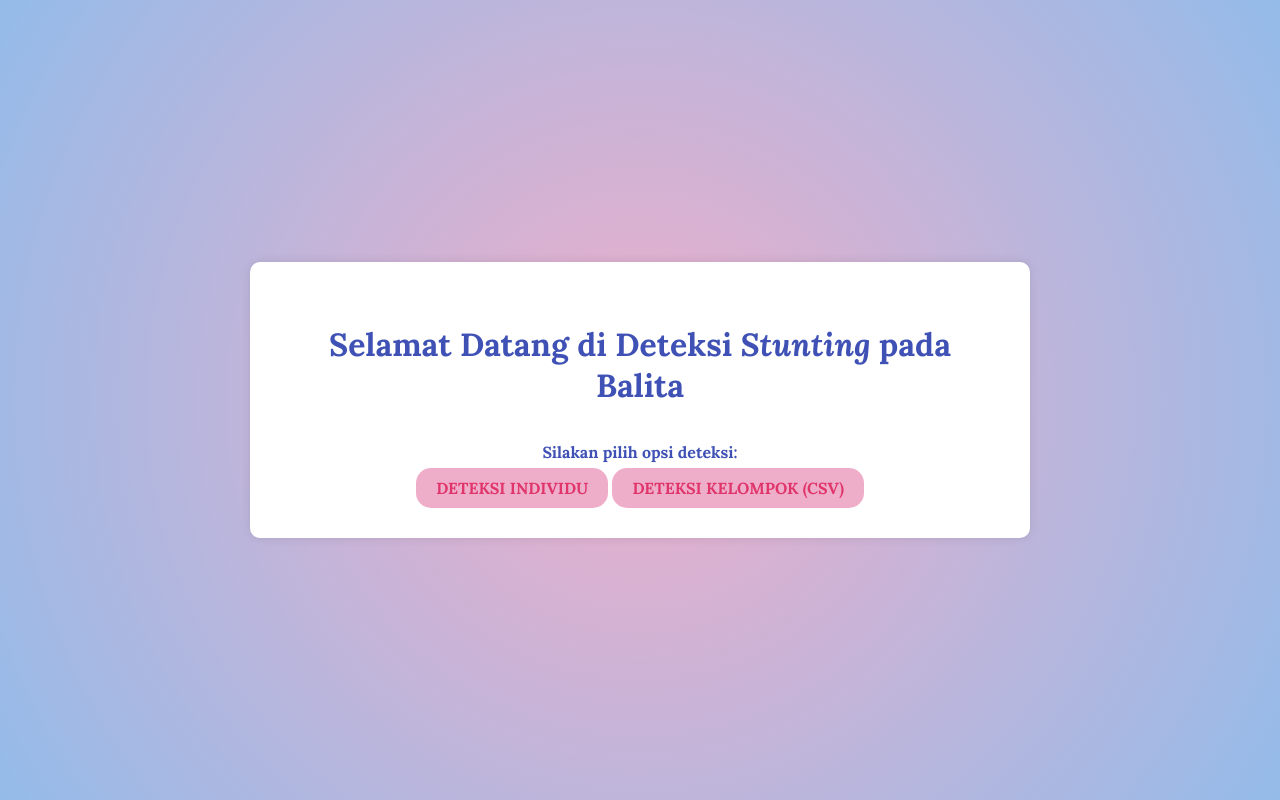
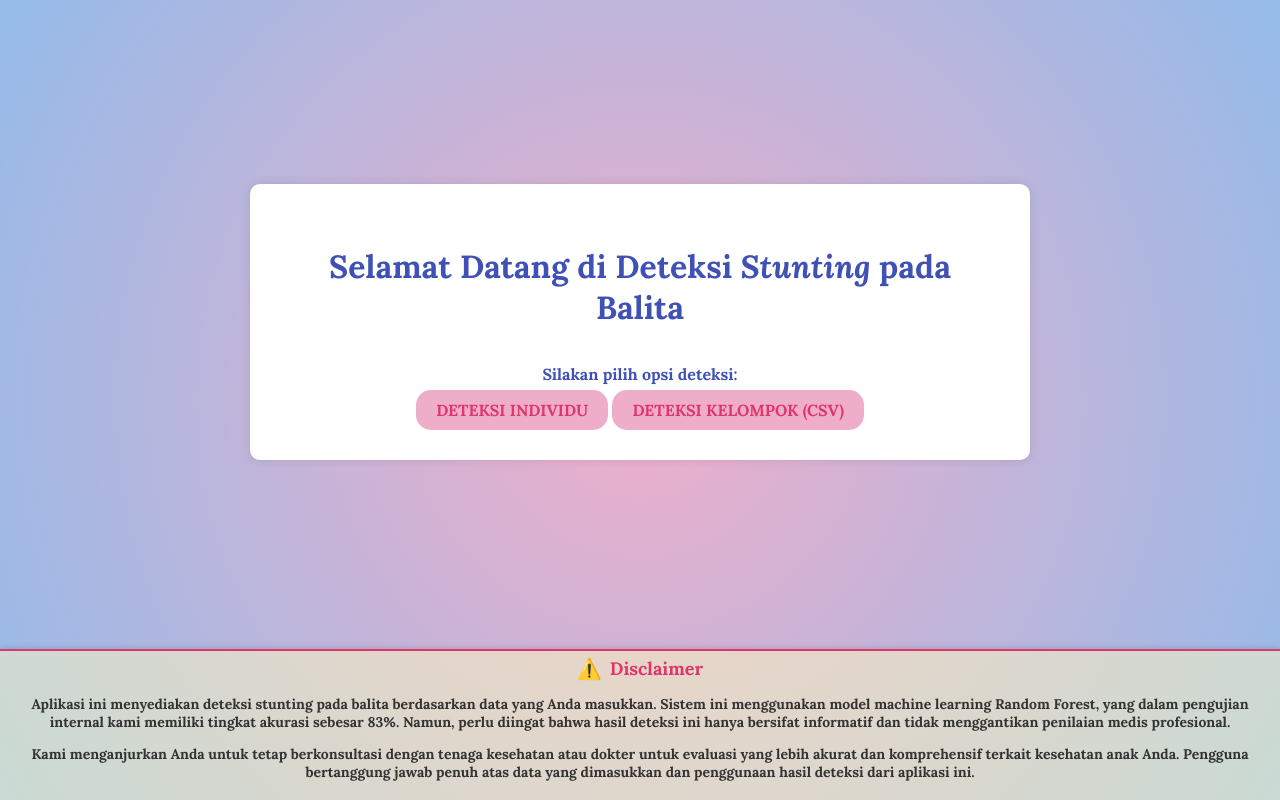
Before and after one commit to alfaqihunnafis/KKN_StuntingDetection_MPASI, a Flask app: page / in a window 1280 px wide. Run offline with Flask 3, Linux system fonts and the light colour scheme; parts of the project's set-up code (start-up, migrations or seed data) failed here and were passed over.

Commit message:
add disclaimer

```diff
--- a/static/css/style.css
+++ b/static/css/style.css
@@ -7,8 +7,28 @@ html {
     display: flex;
     justify-content: center;
     align-items: center;
+}
+
+body {
+    margin: 0;
+    padding: 0;
+    height: 100%;
+    display: flex;
+    justify-content: center;
+    align-items: center;
+    display: flex;
+    flex-direction: column;
     font-family: 'Lora', sans-serif;
     background: radial-gradient(circle, rgba(238,174,202,1) 0%, rgba(148,187,233,1) 100%);
+}
+
+.wrapper {
+    flex: 1;
+    display: flex;
+    flex-direction: column;
+    justify-content: center;
+    align-items: center;
+    width: 100%;
 }
 
 .container {
@@ -48,7 +68,7 @@ form {
     margin-top: 40px;
     font-weight: bolder;
     text-align: center;
-    text-transform: uppercase;
+    color: #333333;
     padding-bottom: 20px;
     font-size: large;
 }
@@ -132,6 +152,39 @@ a {
     width: 100%;
     max-width: 250px;
     text-transform: uppercase;
+    text-align: center;
+}
+
+footer {
+    padding: 5px;
+    margin-top: 5px;
+    color: #333333;
+    background-color: rgba(255, 249, 191, 0.5);;
+    text-align: center;
+    border-top: 2px solid #E0356A;
+    box-shadow: 0 -2px 5px rgba(0, 0, 0, 0.1);
+    font-size: 14px;
+}
+
+.disclaimer-title {
+    font-weight: bold;
+    color: #E0356A;
+    display: flex;
+    align-items: center;
+    font-size: 18px;
+    margin: 0;
+    text-align: center;
+    justify-content: center;
+}
+
+.warning-icon {
+    margin-right: 8px;
+    font-size: 20px;
+}
+
+.template {
+    color: #333333;
+    font-size: 14px;
     text-align: center;
 }
 
--- a/templates/index.html
+++ b/templates/index.html
@@ -11,6 +11,7 @@
         <link rel="stylesheet" href="{{ url_for('static', filename='css/style.css') }}">
     </head>
 <body>
+    <div class="wrapper">
         <div class="container content">
             <h1>Selamat Datang di Deteksi
             <em>Stunting</em> pada Balita</h1>
@@ -20,5 +21,16 @@
                 <a href="{{ url_for('kelompok') }}" class="button">Deteksi Kelompok (CSV)</a>
             </div>
         </div>
+    </div>
+    <footer>
+        <div class="footer-content">
+            <p class="disclaimer-title"><span class="warning-icon">⚠️</span> Disclaimer</p>
+            <p>Aplikasi ini menyediakan deteksi stunting pada balita berdasarkan data yang Anda masukkan.
+                Sistem ini menggunakan model machine learning Random Forest, yang dalam pengujian internal kami memiliki tingkat akurasi sebesar 83%.
+                Namun, perlu diingat bahwa hasil deteksi ini hanya bersifat informatif dan tidak menggantikan penilaian medis profesional.</p>
+            <p>Kami menganjurkan Anda untuk tetap berkonsultasi dengan tenaga kesehatan atau dokter untuk evaluasi yang lebih akurat dan komprehensif terkait kesehatan anak Anda.
+                Pengguna bertanggung jawab penuh atas data yang dimasukkan dan penggunaan hasil deteksi dari aplikasi ini.</p>
+        </div>
+    </footer>
 </body>
 </html>
```
Lines whose indentation alone changed are shown as unchanged.
